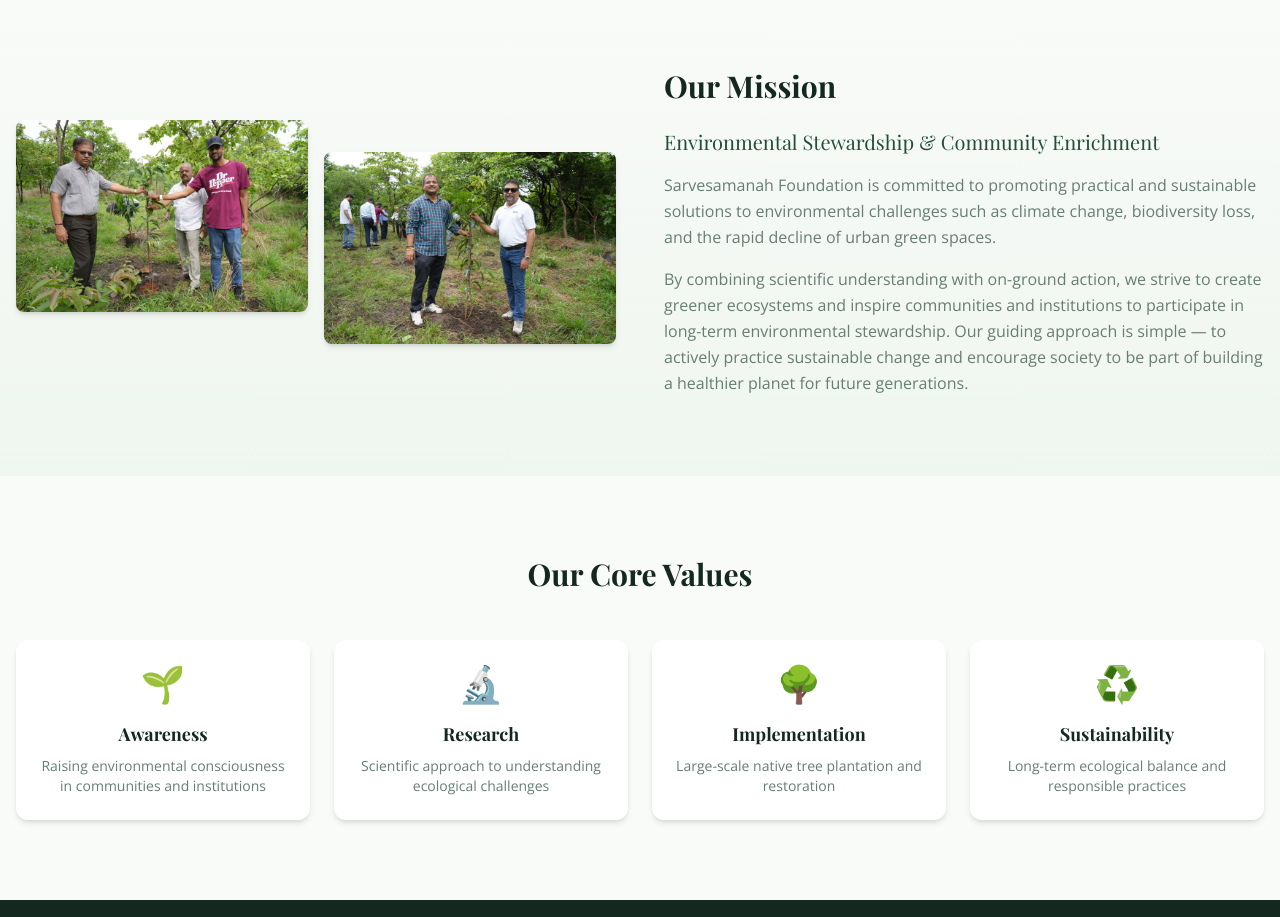
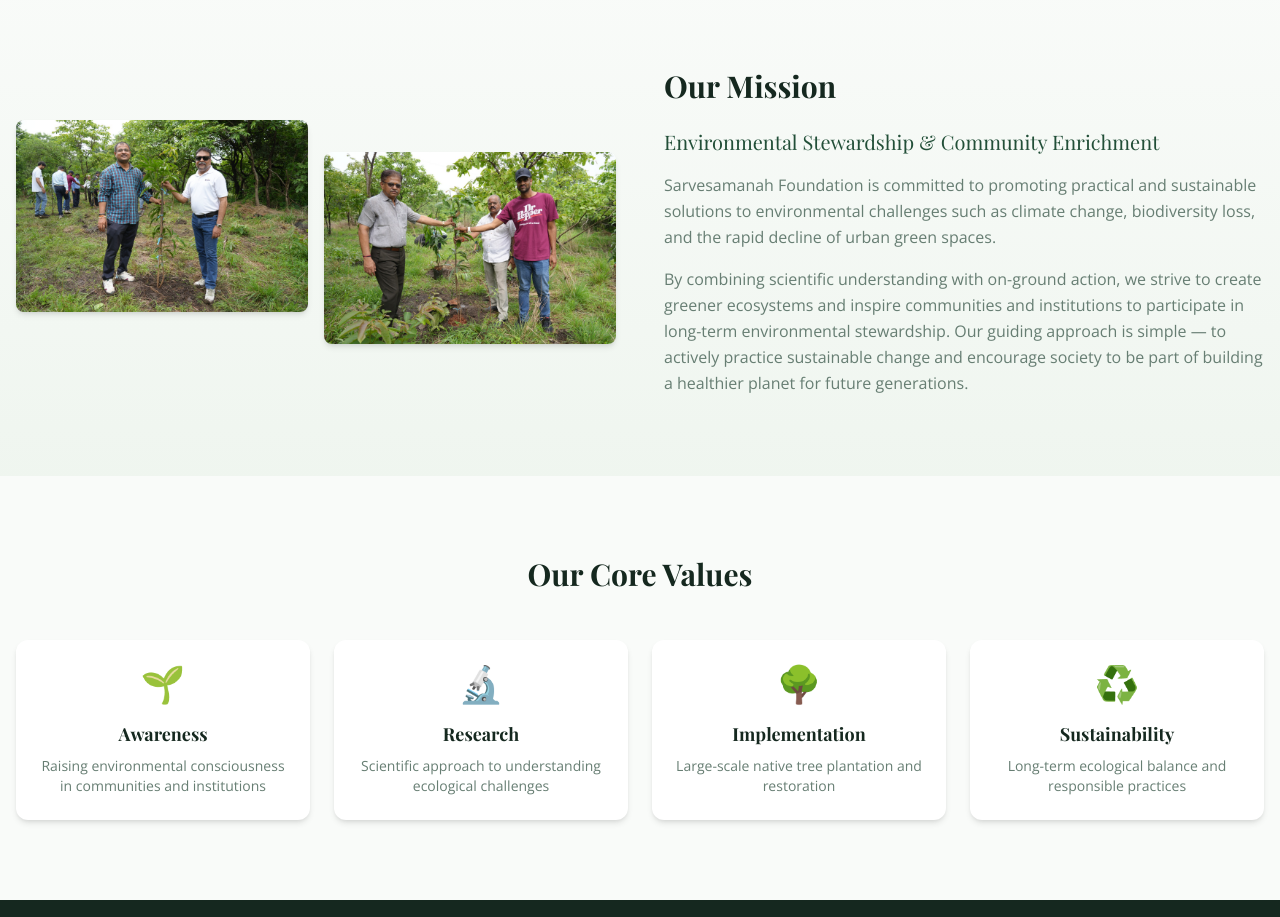
Before and after one commit to sujayjirapure/ngo2, a React (Vite) app: page /about in a window 1280 px wide. Shown: the part 820-1737 px from the top of the page. Built offline with nearby package versions, Linux system fonts and the light colour scheme; the HTML template or start-up script is replaced by a standard one.

Commit message:
form has been added 5

```diff
--- a/src/pages/AboutPage.jsx
+++ b/src/pages/AboutPage.jsx
@@ -55,8 +55,8 @@ function AboutPage() {
         <div className="container mx-auto px-4">
           <div className="grid grid-cols-1 md:grid-cols-2 gap-12 items-center">
             <div className="grid grid-cols-2 gap-4 order-2 md:order-1">
-              <img src={about2} alt="Mission of Sarvesamanah Foundation - environmental stewardship" className="rounded-lg shadow-md w-full h-48 object-cover" loading="lazy" />
-              <img src={mission2} alt="Community enrichment through tree planting" className="rounded-lg shadow-md w-full h-48 object-cover mt-8" loading="lazy" />
+              <img src={mission2} alt="Mission of Sarvesamanah Foundation - environmental stewardship" className="rounded-lg shadow-md w-full h-48 object-cover" loading="lazy" />
+              <img src={about2} alt="Community enrichment through tree planting" className="rounded-lg shadow-md w-full h-48 object-cover mt-8" loading="lazy" />
             </div>
             <div className="order-1 md:order-2">
               <h2 className="font-heading text-3xl font-bold text-foreground mb-6">
```
